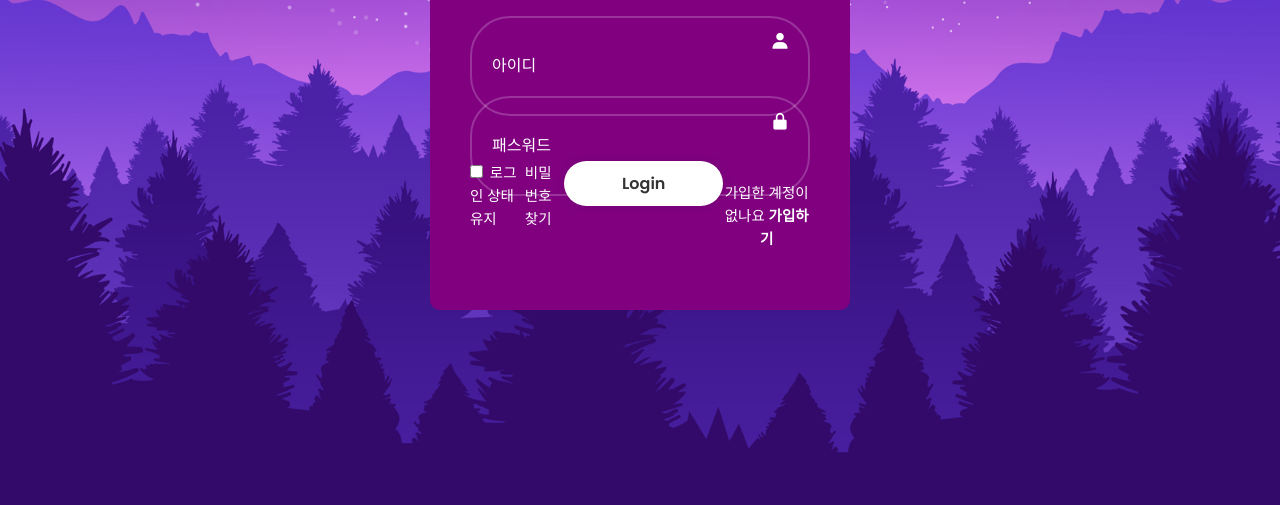
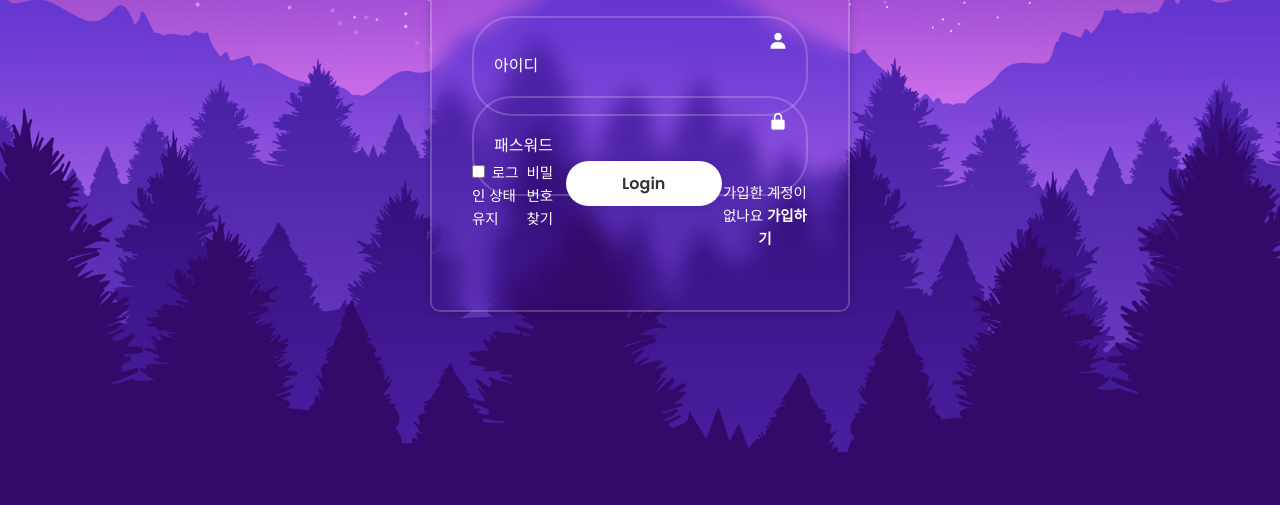
Before and after one commit to jo94hk/Login-Form, a plain HTML site: page index.html in a window 1280 px wide. Shown: the part 295-800 px from the top of the page. Drawn offline with nearby package versions, Linux system fonts and the light colour scheme.

Commit message:
백라운드 투명 블러효과 넣기

```diff
--- a/style.css
+++ b/style.css
@@ -18,7 +18,12 @@ body {
 }
 .wrapper {
   width: 420px;
-  background-color: purple;
+  /* 백그라운드 투명 */
+  background-color: transparent;
+  /* 보더 투명한 흰색 */
+  border: 2px solid rgba(255, 255, 255, 0.2);
+  backdrop-filter: blur(10px);
+  box-shadow: 0 0 10px rgba(0, 0, 0, 0.2);
   color: #fff;
   border-radius: 10px;
   padding: 30px 40px;
```
